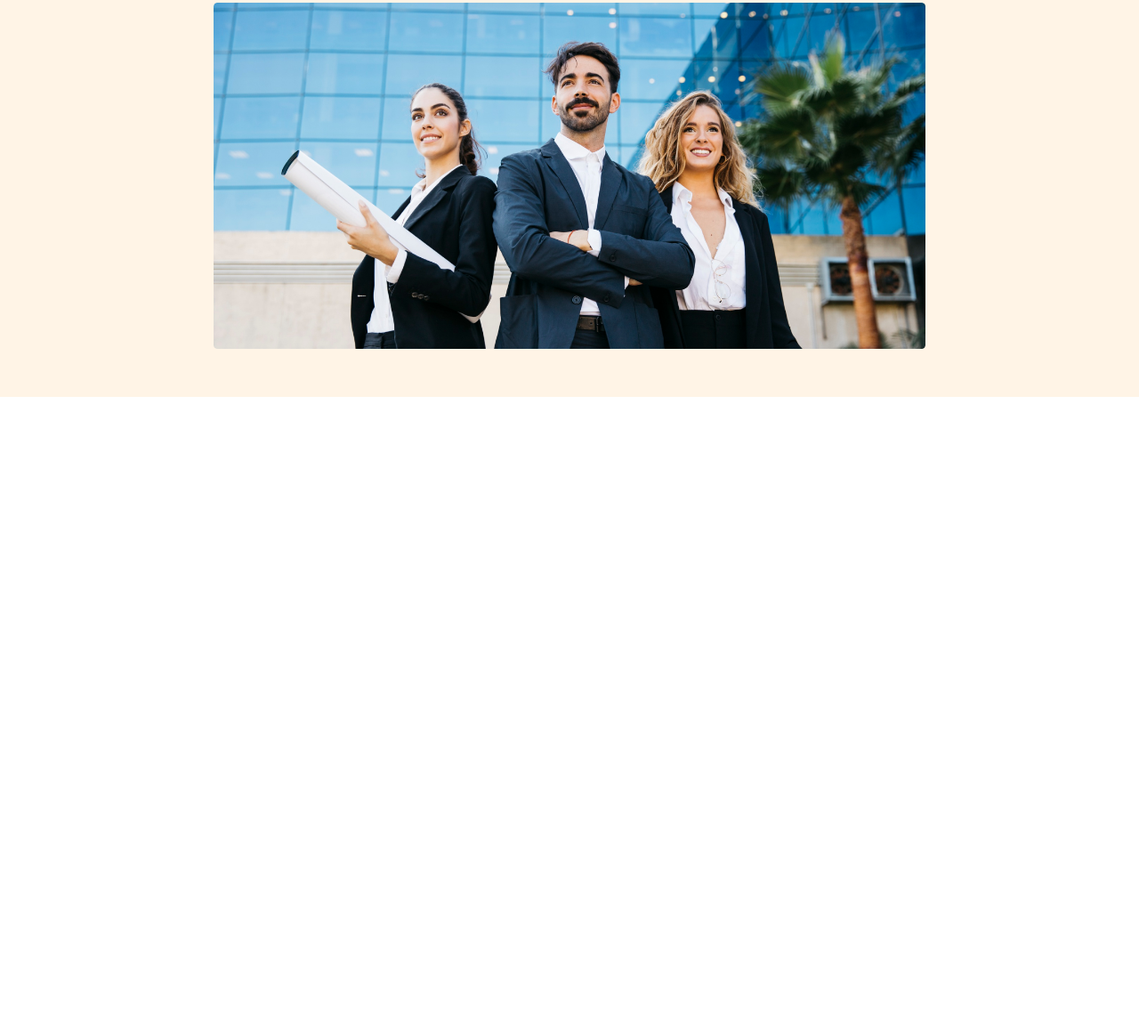
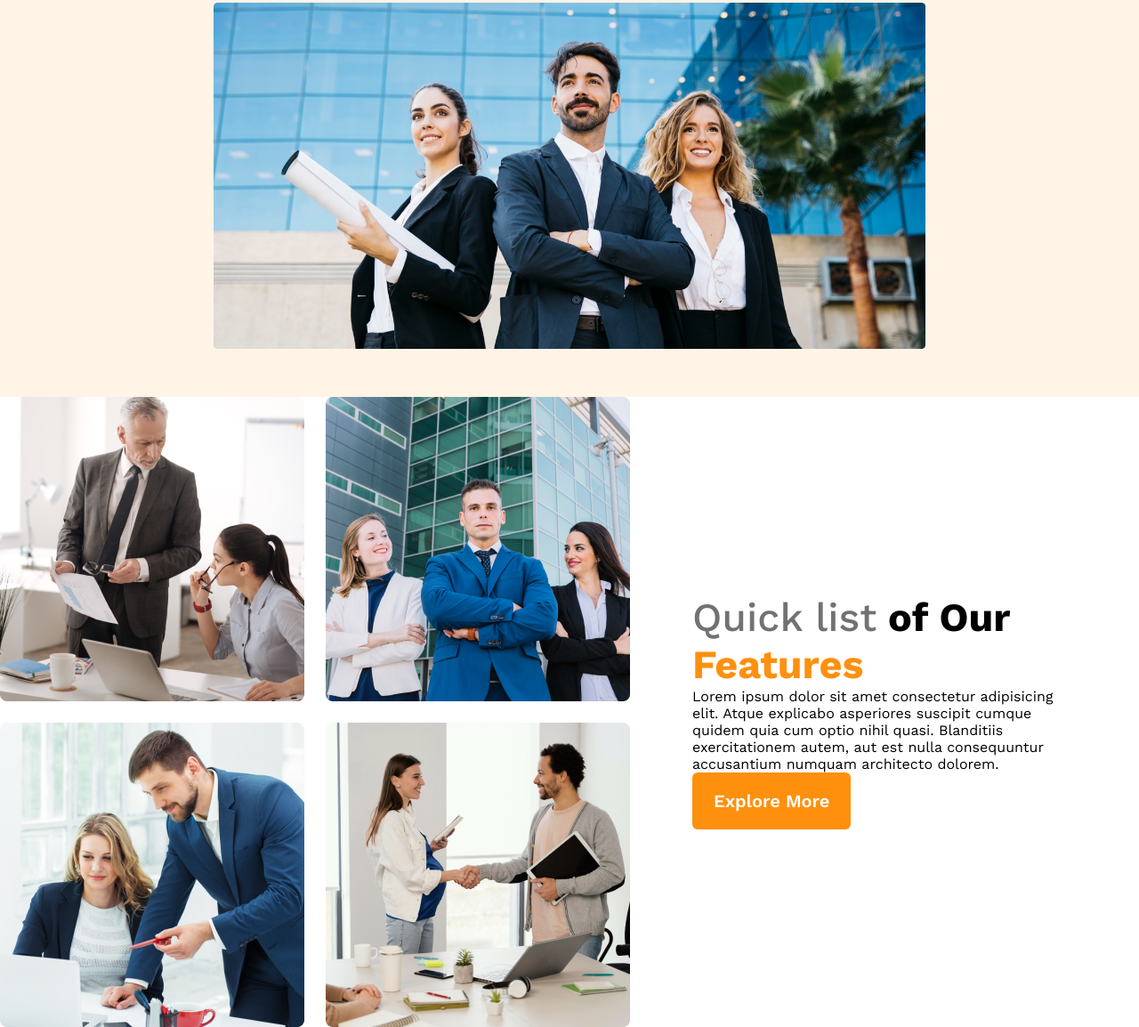
Before and after one commit to Arittro7/g3-architects-website, a plain HTML site: page index.html in a window 1280 px wide. Shown: the part 374-1528 px from the top of the page at 89% size. Before the commit the page ends 820 px from the top, so only its background shows below. Drawn offline with nearby package versions, Linux system fonts and the light colour scheme.

Commit message:
features content added

```diff
--- a/index.html
+++ b/index.html
@@ -9,6 +9,7 @@
 </head>
 
 <body>
+  <!-- HEADER SECTION START -->
   <header>
     <nav>
       <h3 class="nav-title">G3 Architects</h3>
@@ -29,8 +30,22 @@
       <img src="images/banner.png" alt="">
     </div>
   </header>
+  <!-- HEADER SECTION END -->
   <main>
-
+    <!-- TEAMS SECTION START -->
+    <section class="team-container">
+      <div class="teams-img-container">
+        <img src="images/team1.png" alt="">
+        <img src="images/team2.png" alt="">
+        <img src="images/team3.png" alt="">
+        <img src="images/team4.png" alt="">
+      </div>
+      <div class="team-content">
+        <h3 class="teams-title"><span class="quick-list">Quick list</span> <span>of Our</span> <span class="text-features">Features</span></h3>
+        <p class="teams-description">Lorem ipsum dolor sit amet consectetur adipisicing elit. Atque explicabo asperiores suscipit cumque quidem quia cum optio nihil quasi. Blanditiis exercitationem autem, aut est nulla consequuntur accusantium numquam architecto dolorem.</p>
+        <button class="btn-primary">Explore More</button>
+      </div>
+    </section>
   </main>
   <footer>
 
--- a/styles/architects.css
+++ b/styles/architects.css
@@ -90,3 +90,35 @@ nav li a {
     flex-direction: column;
   }
 }
+
+/* main section styles */
+main{
+  max-width: 1440px;
+  margin: 0 auto;
+}
+
+/* teams container styles */
+.team-container{
+  display: flex;
+  align-items: center;
+}
+.teams-img-container{
+  display: grid;
+  grid-template-columns: repeat(2, 1fr);
+  gap: 24px;
+}
+.team-content{
+  padding-right:70px;
+  padding-left: 70px;
+}
+.teams-title{
+  font-size: 2.8rem;
+}
+.teams-title .quick-list{
+  color: #727272;
+  font-weight: 500;
+}
+.teams-title .text-features{
+  color: #FF900E;
+  font-weight: 700;
+}
```
